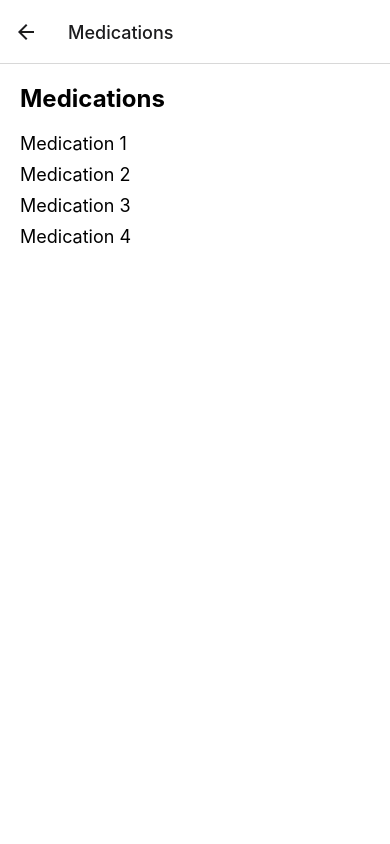
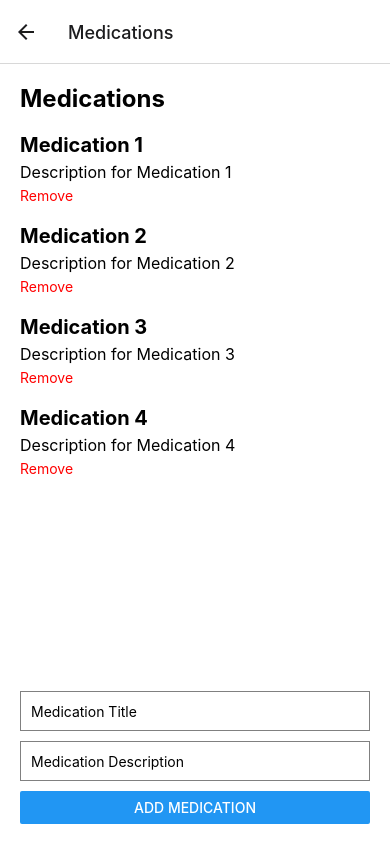
Before and after one commit to reyhanSchool/capstone, a React Native app: screen /Medications in a window 390 px wide. Built offline with nearby package versions, Linux system fonts and the light colour scheme.

Commit message:
Changes to the medication page added a function to add and remove items

```diff
--- a/components/Medications.js
+++ b/components/Medications.js
@@ -1,26 +1,64 @@
-import React from 'react';
-import { View, ScrollView, Text, StyleSheet } from 'react-native';
+import React, { useState } from 'react';
+import { View, ScrollView, Text, StyleSheet, TextInput, Button, TouchableOpacity } from 'react-native';
 
 const Medications = () => {
-    // Dummy list of medications
-    const medications = [
-        'Medication 1',
-        'Medication 2',
-        'Medication 3',
-        'Medication 4',
-        // Add more medications as needed
-    ];
+    // State for managing medications list
+    const [medications, setMedications] = useState([
+        { title: 'Medication 1', description: 'Description for Medication 1' },
+        { title: 'Medication 2', description: 'Description for Medication 2' },
+        { title: 'Medication 3', description: 'Description for Medication 3' },
+        { title: 'Medication 4', description: 'Description for Medication 4' },
+    ]);
+
+    // State for managing form input
+    const [newMedicationTitle, setNewMedicationTitle] = useState('');
+    const [newMedicationDescription, setNewMedicationDescription] = useState('');
+
+    // Function to add a new medication
+    const addMedication = () => {
+        if (newMedicationTitle && newMedicationDescription) {
+            setMedications([...medications, { title: newMedicationTitle, description: newMedicationDescription }]);
+            setNewMedicationTitle('');
+            setNewMedicationDescription('');
+        }
+    };
+
+    // Function to remove a medication
+    const removeMedication = (index) => {
+        const updatedMedications = [...medications];
+        updatedMedications.splice(index, 1);
+        setMedications(updatedMedications);
+    };
 
     return (
         <View style={styles.container}>
             <Text style={styles.title}>Medications</Text>
             <ScrollView style={styles.scrollView}>
                 {medications.map((medication, index) => (
-                    <Text key={index} style={styles.medicationItem}>
-                        {medication}
-                    </Text>
+                    <View key={index} style={styles.medicationItem}>
+                        <Text style={styles.medicationTitle}>{medication.title}</Text>
+                        <Text style={styles.medicationDescription}>{medication.description}</Text>
+                        <TouchableOpacity onPress={() => removeMedication(index)}>
+                            <Text style={styles.removeButton}>Remove</Text>
+                        </TouchableOpacity>
+                    </View>
                 ))}
             </ScrollView>
+            <View style={styles.formContainer}>
+                <TextInput
+                    style={styles.input}
+                    placeholder="Medication Title"
+                    value={newMedicationTitle}
+                    onChangeText={text => setNewMedicationTitle(text)}
+                />
+                <TextInput
+                    style={styles.input}
+                    placeholder="Medication Description"
+                    value={newMedicationDescription}
+                    onChangeText={text => setNewMedicationDescription(text)}
+                />
+                <Button title="Add Medication" onPress={addMedication} />
+            </View>
         </View>
     );
 };
@@ -40,8 +78,29 @@ const styles = StyleSheet.create({
         flex: 1,
     },
     medicationItem: {
-        fontSize: 18,
+        marginBottom: 20,
+    },
+    medicationTitle: {
+        fontSize: 20,
+        fontWeight: 'bold',
+    },
+    medicationDescription: {
+        fontSize: 16,
+        marginTop: 5,
+    },
+    removeButton: {
+        color: 'red',
+        marginTop: 5,
+    },
+    formContainer: {
+        marginTop: 20,
+    },
+    input: {
+        height: 40,
+        borderColor: 'gray',
+        borderWidth: 1,
         marginBottom: 10,
+        paddingHorizontal: 10,
     },
 });
 
```
